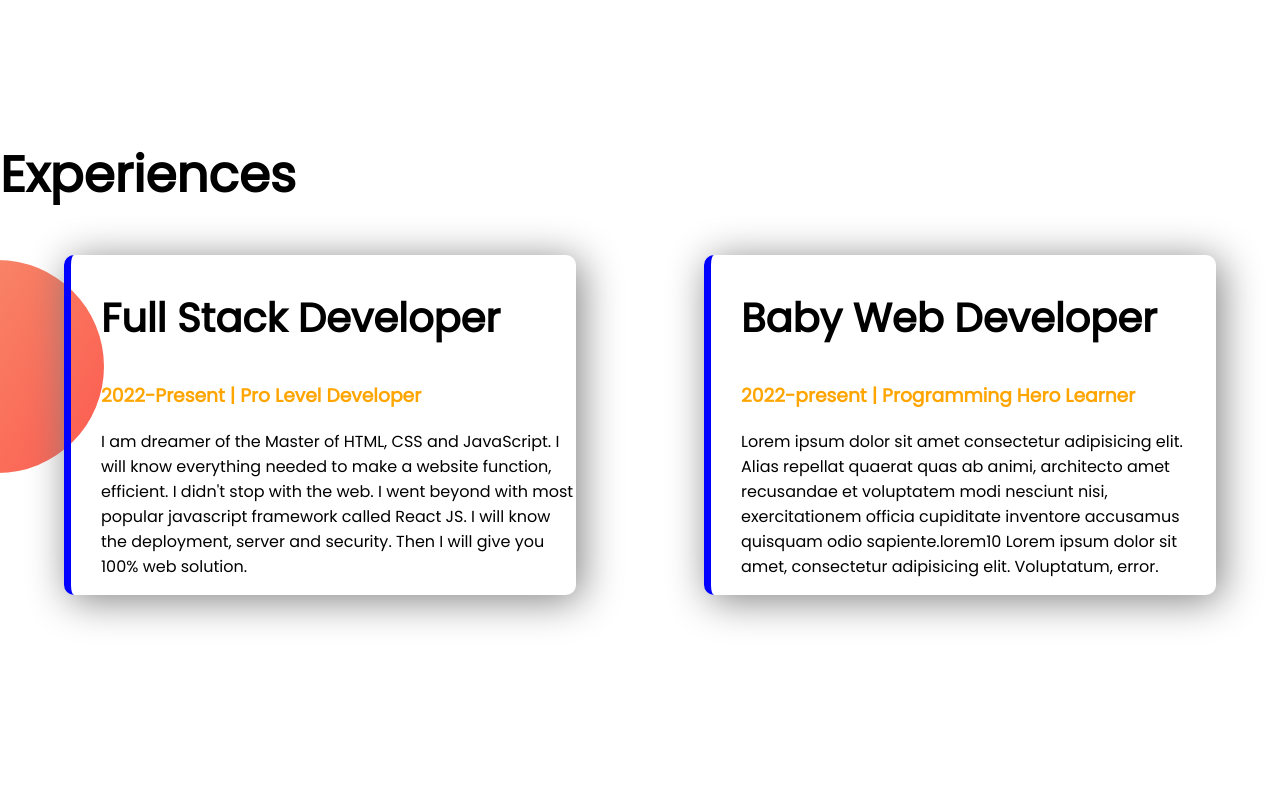
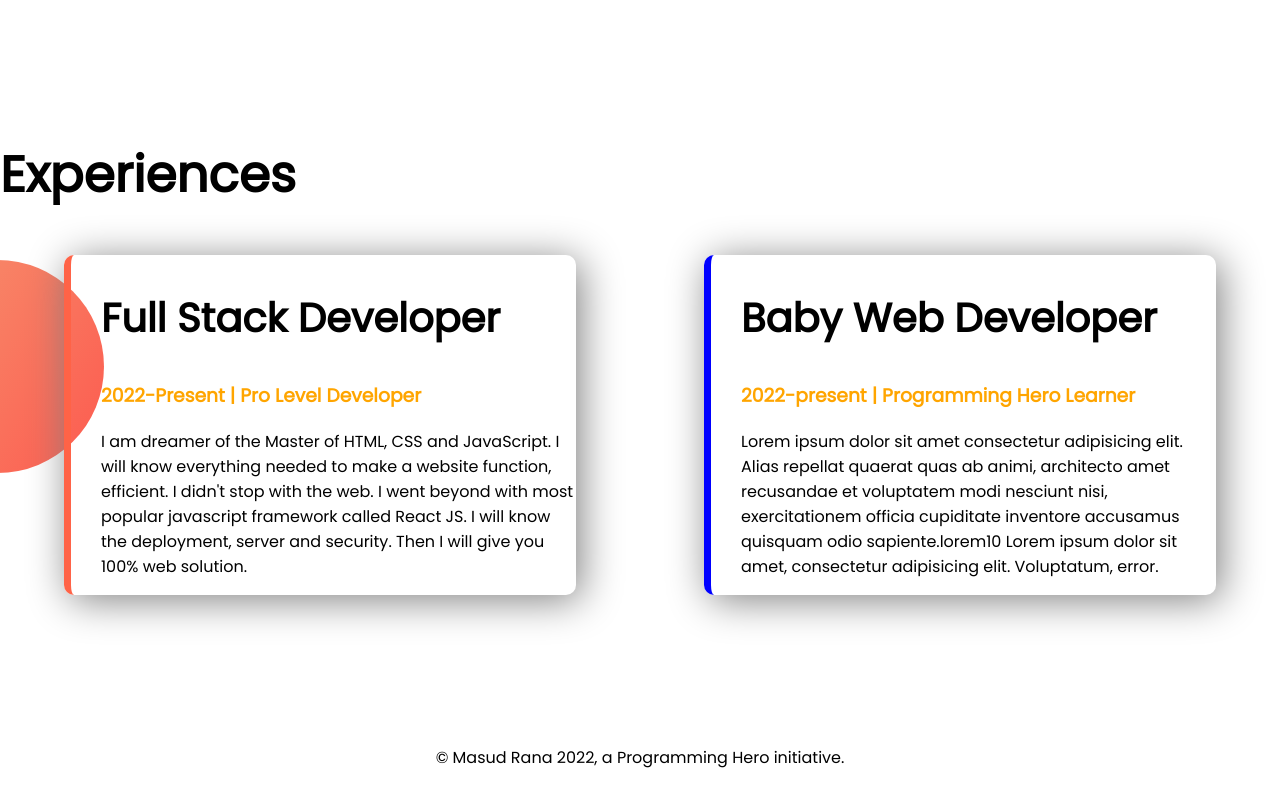
Before and after one commit to masudrana5/masud-protfolio, a plain HTML site: page index.html in a window 1280 px wide. Shown: the part 1152-1938 px from the top of the page. Before the commit the page ends 1897 px from the top, so only its background shows below. Drawn offline with Linux system fonts and the light colour scheme.

Commit message:
footer section added

```diff
--- a/index.html
+++ b/index.html
@@ -41,12 +41,12 @@
    <section class="experience-area">
       <h1>Experiences</h1>
       <div class="flexible-container">
-         <div class="experience-item">
+         <div id="full-stack-developer" class="experience-item">
             <h2>Full Stack Developer</h2>
             <h3 class="orange-color">2022-Present | Pro Level Developer</h3>
             <p>I am dreamer of the Master of HTML, CSS and JavaScript. I will know everything needed to  make a website function, efficient. I didn't stop with the web. I went beyond with most popular javascript framework called React JS. I will know the deployment, server and security. Then I will give you 100% web solution. </p>
          </div>
-         <div class="experience-item">
+         <div id="baby-web-developer" class="experience-item">
             <h2>Baby Web Developer</h2>
             <h3 class="orange-color">2022-present | Programming Hero Learner</h3>
             <p>Lorem ipsum dolor sit amet consectetur adipisicing elit. Alias repellat quaerat quas ab animi, architecto amet recusandae et voluptatem modi nesciunt nisi, exercitationem officia cupiditate inventore accusamus quisquam odio sapiente.lorem10 Lorem ipsum dolor sit amet, consectetur adipisicing elit. Voluptatum, error. </p>
@@ -56,5 +56,8 @@
 
 
 </body>
+<footer>
+   <p>&copy Masud Rana 2022, a Programming Hero initiative.</p>
+</footer>
 
 </html>
--- a/style.css
+++ b/style.css
@@ -69,5 +69,13 @@ h2{
    box-shadow: 5px 5px 40px gray;
    padding-left: 30px;
    border-radius: 10px;
+}
+#full-stack-developer{
+   border-left: 7px solid tomato;
+}
+#baby-web-developer{
    border-left: 7px solid blue;
 }
+footer p{
+text-align: center;
+}
```
